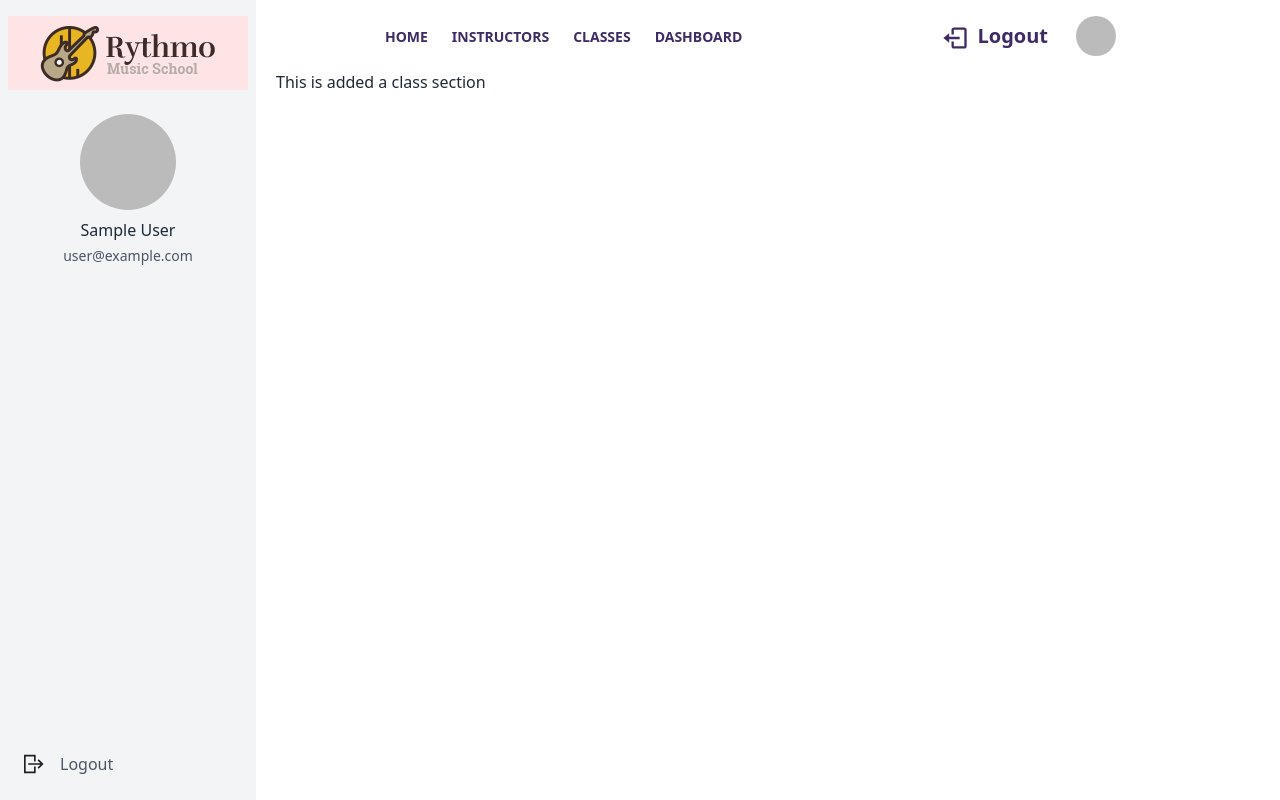
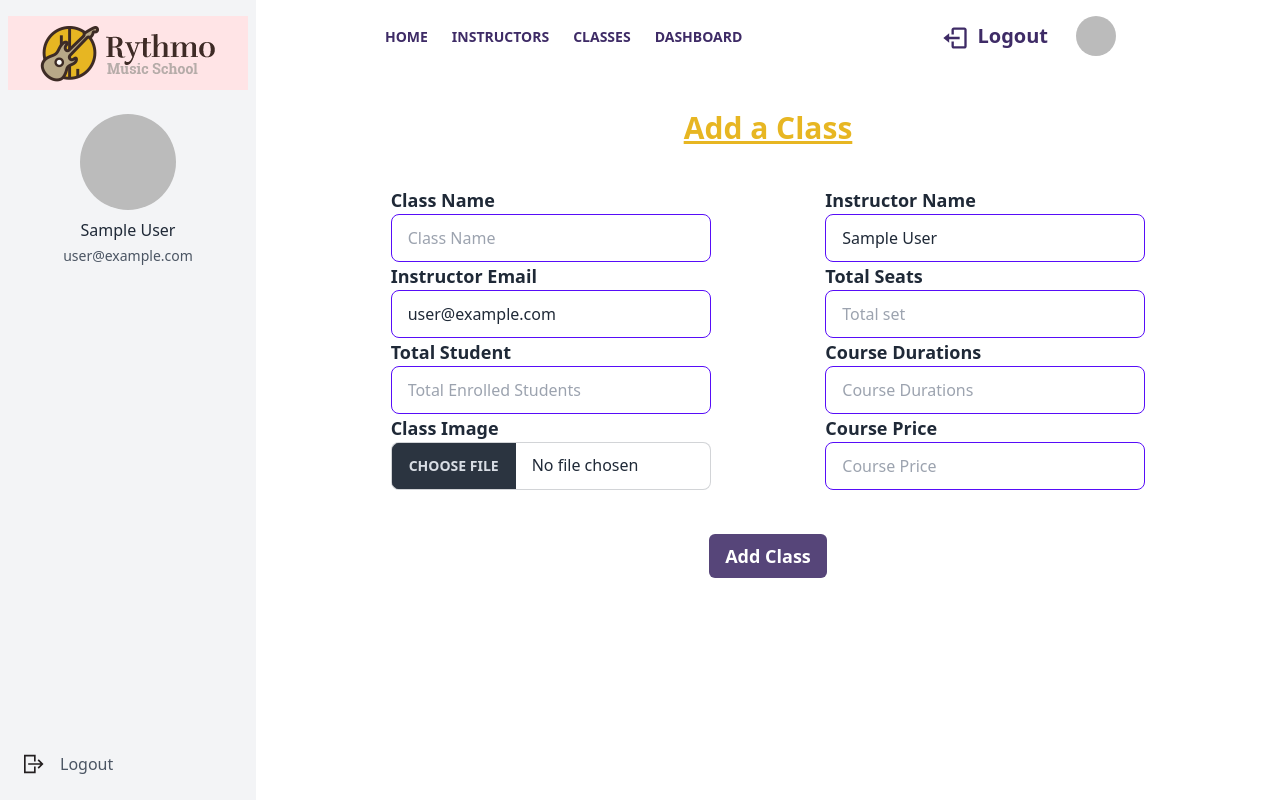
Before and after one commit to developersagorahmed/Music-School-Client, a React (Vite) app: page /dashboard/addaclass in a window 1280 px wide. Built offline with nearby package versions, Linux system fonts and the light colour scheme; no server answers; sample sign-in values are in the browser's storage.

Commit message:
imliment imgbb hosting to upload image

```diff
--- a/src/Components/DashboardCompo/AddaClass/AddaClass.jsx
+++ b/src/Components/DashboardCompo/AddaClass/AddaClass.jsx
@@ -1,9 +1,143 @@
-import React from "react";
+import React, { useContext } from "react";
+import { AuthContext } from "../../AuthProvider";
+const img_host_token = import.meta.env.VITE_IMAGE_UPLODE_TOKEN;
+const img_host_URL = `https://api.imgbb.com/1/upload?expiration=600&key=${img_host_token}`;
 
 const AddaClass = () => {
+	const { user } = useContext(AuthContext);
+
+	const handleSubmit = (event) => {
+		event.preventDefault();
+		const img = event.target.imag.files;
+
+		const formData = new FormData();
+		formData.append("image", img[0]);
+		fetch(img_host_URL, {
+			method: "POST",
+			body: formData,
+		})
+			.then((res) => res.json())
+			.then((imgRes) => console.log(imgRes));
+	};
+
 	return (
 		<div>
-			<h1>This is added a class section</h1>
+			<h2 className=" text-center  mt-10 text-3xl font-bold underline mb-10 text-[#E7B622]">
+				Add a Class
+			</h2>
+			<div>
+				<form onSubmit={handleSubmit}>
+					<div className="flex  justify-evenly ">
+						<div className="form-control w-full max-w-xs">
+							<div className="label-text text-lg font-semibold">Class Name</div>
+
+							<input
+								type="text"
+								placeholder="Class Name"
+								className="input input-bordered input-primary w-full max-w-xs"
+								name="classname"
+							/>
+						</div>
+						<div className="form-control w-full max-w-xs">
+							<div className="label-text text-lg font-semibold">
+								Instructor Name
+							</div>
+							<input
+								type="text"
+								value={user.displayName}
+								defaultValue={user.displayName}
+								className="input input-bordered input-primary w-full max-w-xs"
+								name="insName"
+							/>
+						</div>
+					</div>
+
+					<div className="flex  justify-evenly ">
+						<div className="form-control w-full max-w-xs">
+							<div className="label-text text-lg font-semibold">
+								Instructor Email
+							</div>
+
+							<input
+								type="email"
+								defaultValue={user.email}
+								value={user.email}
+								className="input input-bordered input-primary w-full max-w-xs"
+								name="insEmail"
+							/>
+						</div>
+						<div className="form-control w-full max-w-xs">
+							<div className="label-text text-lg font-semibold">
+								Total Seats
+							</div>
+
+							<input
+								type="number"
+								placeholder="Total set"
+								className="input input-bordered input-primary w-full max-w-xs"
+								name="available_seats"
+							/>
+						</div>
+					</div>
+					<div className="flex  justify-evenly ">
+						<div className="form-control w-full max-w-xs">
+							<div className="label-text text-lg font-semibold">
+								Total Student
+							</div>
+
+							<input
+								type="number"
+								placeholder="Total Enrolled Students"
+								className="input input-bordered input-primary w-full max-w-xs"
+								name="students"
+							/>
+						</div>
+						<div className="form-control w-full max-w-xs">
+							<div className="label-text text-lg font-semibold">
+								Course Durations
+							</div>
+							<input
+								type="number"
+								placeholder="Course Durations"
+								className="input input-bordered input-primary w-full max-w-xs"
+								name="dur"
+							/>
+						</div>
+					</div>
+					<div className="flex  justify-evenly ">
+						<div className="form-control w-full max-w-xs">
+							<div className="label-text text-lg font-semibold">
+								Class Image
+							</div>
+							<input
+								type="file"
+								className="file-input file-input-bordered w-full max-w-xs"
+								placeholder="Choose A Photo"
+								name="imag"
+							/>
+						</div>
+						<div className="form-control w-full max-w-xs">
+							<div className="label-text text-lg font-semibold">
+								Course Price
+							</div>
+							<input
+								type="number"
+								placeholder="Course Price"
+								className="input input-bordered input-primary w-full max-w-xs"
+								name="price"
+							/>
+						</div>
+					</div>
+
+					<div className="flex justify-center mt-6">
+						<input
+							className="flex  items-center px-4 py-2 mt-5 text-white bg-[rgb(86,69,121)]  hover:bg-[#E9C044]   hover:text-black font-bold text-lg rounded-md transition-colors duration-300 transform"
+							type="submit"
+							value="Add Class"
+						/>
+					</div>
+				</form>
+			</div>
 		</div>
 	);
 };
--- a/src/Components/DashboardCompo/Sidebar.jsx
+++ b/src/Components/DashboardCompo/Sidebar.jsx
@@ -11,7 +11,7 @@ const Sidebar = () => {
 	const navigate = useNavigate();
 	const { user, logOut } = useContext(AuthContext);
 	const [isActive, setActive] = useState("true");
-	console.log(userData);
+
 	useEffect(() => {
 		fetch(`http://localhost:5000/dashboard/${user?.email}`)
 			.then((res) => res.json())
```
